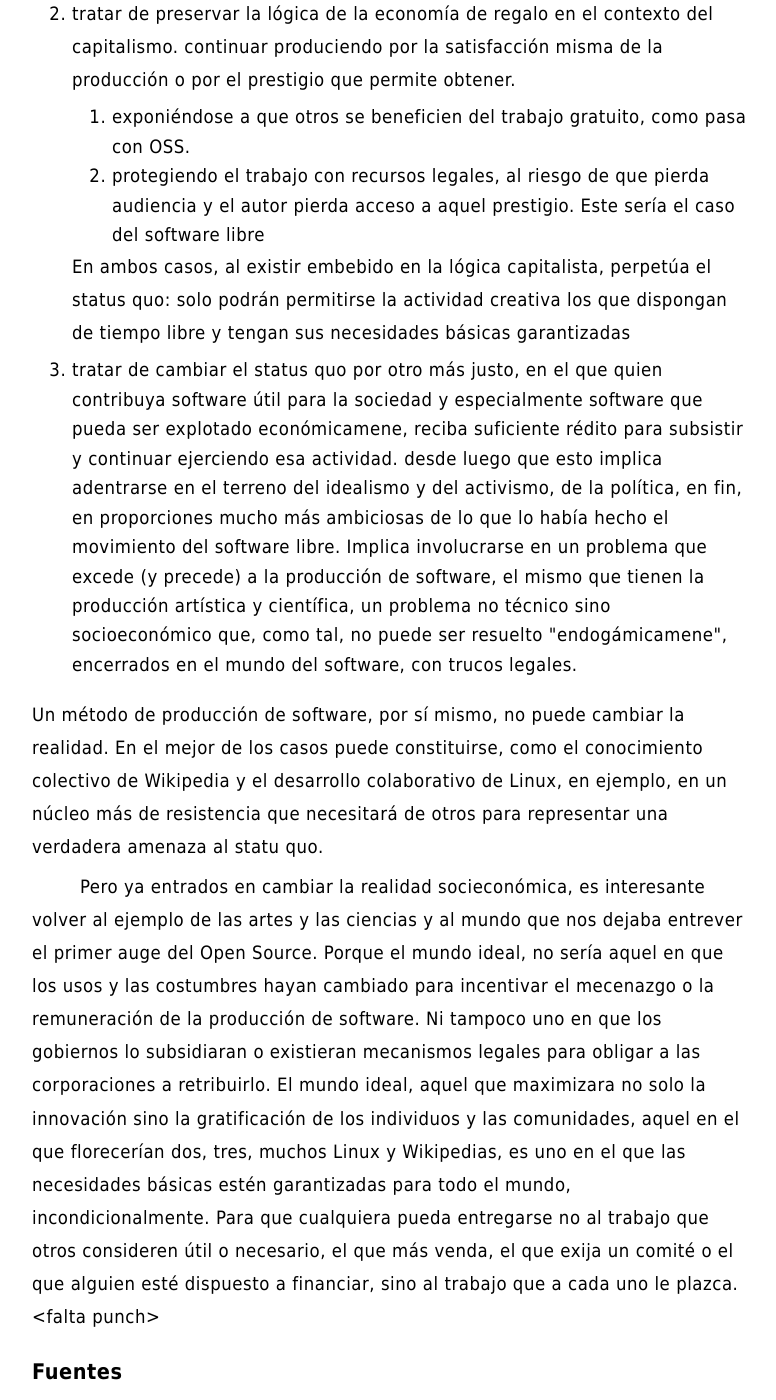
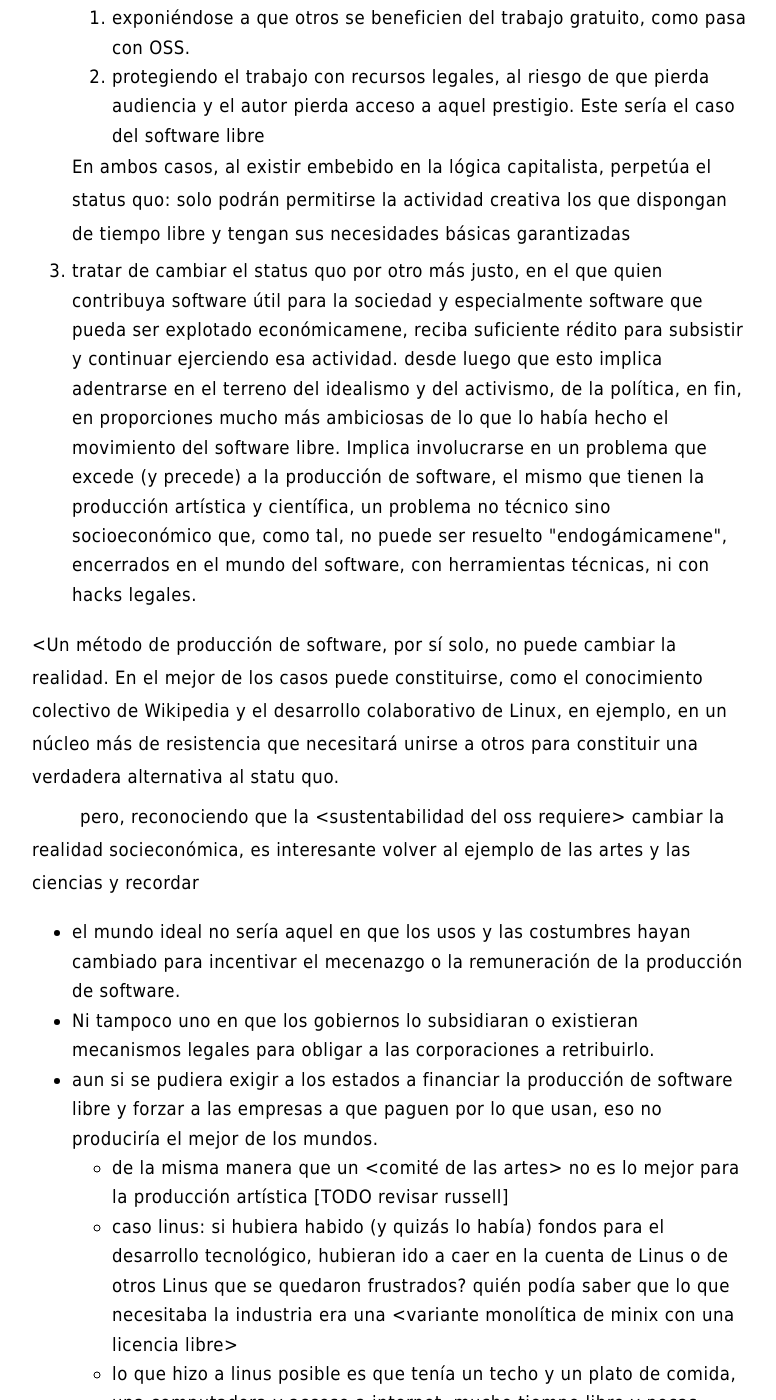
Before and after one commit to facundoolano/olano.dev, a Jekyll site: the page built from _posts/2023-11-05-derivas-del-bazar.html, in a window 1280 px wide and 1400 px high, scrolled down 8354 px. Shown: the whole window, without its empty margins (248-1024 px from the left). Built offline with Jekyll 4.4.1, drawn with Linux system fonts in a browser that asks for light colours; some of the changed text lies outside the part shown.

```diff
--- a/_posts/2023-11-05-derivas-del-bazar.html
+++ b/_posts/2023-11-05-derivas-del-bazar.html
@@ -7,11 +7,7 @@ image: assets/img/linus.jpg
 ---
 
 <p>
-Si pudiera salvar dos cosas del fuego de internet, serían Linux y Wikipedia. Linux y Wikipedia me parecen los mayores logros recientes de la humanidad, por razones mejor expresadas en las <i>Leyes de Linus</i>.
-</p>
-
-<p>
-La primera Ley de Linus fue formulada por Eric Raymond en su ensayo <i>The Cathedral and the Bazaar</i>:
+Si pudiera salvar dos cosas del fuego de internet, serían Linux y Wikipedia. Linux y Wikipedia me parecen los mayores logros recientes de la humanidad, por razones mejor expresadas en las dos <i>Leyes de Linus</i>. La primera fue formulada por Eric Raymond en su ensayo <i>The Cathedral and the Bazaar</i>:
 </p>
 
 <blockquote>
@@ -31,16 +27,20 @@ Given enough eyeballs, all bugs are shallow.
 </blockquote>
 
 <p>
-Aunque se refiera explcíticamente al debugging, la ley habla de todo el proceso de desarrollo: el modelo aparentemente caótico del open source, semejante al tumulto del bazar, no solo puede producir software funcional sino que de hecho produce <i>mejor</i> software que el modelo de la ceremoniosa catedral. Prueba de esto es que, después de Linux y Wikipedia, a nadie se le ocurriría pagar por una licencia de Encarta o deployar un servidor con Windows.
+Aunque se refiera explícitamente al debugging, está hablando de todo el proceso de desarrollo: el modelo aparentemente caótico del open source, semejante al tumulto de un bazar, no solo puede producir software funcional sino que de hecho produce <i>mejor</i> software que la ceremoniosa catedral del software privado. Prueba de esto es que, después de Linux y Wikipedia, a nadie se le ocurriría pagar por una licencia de Encarta o deployar un servidor con Windows.
 </p>
 
 <p>
-El propio Torvalds explica la segunda ley de Linus en el prólogo del libro <i>The Hacker Ethic,</i> de Pekka Himanen:
+Es el propio Torvalds quien expone su segunda ley en el prólogo del libro <i>The Hacker Ethic,</i> de Pekka Himanen:
 </p>
 
 <blockquote>
 <p>
-Linus’s Law says that all of our motivations fall into three basic categories. The categories, in order, are “survival”, “social life”, and “entertainment”. Entertainment may sound like a strange choice, but I mean by entertainment more than just playing games on your Nintendo. It’s chess. It’s painting. It’s the mental gymnastics involved in trying to explain the universe. Einstein wasn’t motivated by survival when he was thinking about physics. Nor was it probably very social. It was entertainment to him. Entertainment is something intrinsically interesting and challenging.
+Linus’s Law says that all of our motivations fall into three basic categories. The categories, in order, are “survival”, “social life”, and “entertainment”.
+</p>
+
+<p>
+Entertainment may sound like a strange choice, but I mean by entertainment more than just playing games on your Nintendo. It’s chess. It’s painting. It’s the mental gymnastics involved in trying to explain the universe. Einstein wasn’t motivated by survival when he was thinking about physics. Nor was it probably very social. It was entertainment to him. Entertainment is something intrinsically interesting and challenging.
 </p>
 
 <p>
@@ -49,11 +49,11 @@ A “hacker” is a person who has gone past using his computer for survival to
 </blockquote>
 
 <p>
-Torvalds dice lo que sabe cualquier programador, pero también cualquier investigador, cualquier docente o artista<sup><a id="fnr.1" class="footref" href="#fn.1">1</a></sup>: satisfechas las necesidades básicas (la supervivencia), los trabajadores creativos buscan realizar su vocación antes que maximizar sus ganancias. (Desde ya, esta elección la tienen solo los privilegiados que disponen de seguridad económica y tiempo libre, un detalle al que voy a volver más adelante).
+Torvalds dice lo que saben muchos programadores, pero también muchos investigadores, docentes y artistas<sup><a id="fnr.1" class="footref" href="#fn.1">1</a></sup>: satisfechas las necesidades básicas (la supervivencia), el trabajo creativo puede ser un fin en sí mismo, una motivación mucho más fuerte que la ganancia económica.
 </p>
 
 <p>
-El "entretenimiento" del que habla Torvalds explica por qué hay programadores que trabajan en proyectos de su interés sin pretensiones de ganancia económica. La "vida social" explica su motivación para compartir ese trabajo, para formar comunidades y colaborar también en  tareas menos interesantes, como el debugging o la documentación. Tanto Raymond como Himanen sostienen que ese trabajo es gratificado con prestigio y el reconocimiento de los pares. Aplicando un poco de antropología inchequeable proponen que, en contextos de abundancia<sup><a id="fnr.2" class="footref" href="#fn.2">2</a></sup>, en lugar de una economía de mercado las comunidades se inclinan hacia una "cultura del regalo", en la que el estatus social deriva no de lo que se posee si no de lo que se entrega a los demás.
+El "entretenimiento" del que habla Torvalds explica por qué hay programadores trabajando gratis en su tiempo libre. La "vida social" explica por qué comparten el fruto de ese trabajo, por qué forman comunidades y colaboran en tareas menos interesantes, como el debugging o la documentación. Tanto Raymond como Himanen sostienen que la gratificación que reciben los hackers por su tarea es el prestigio y el reconocimiento de sus pares. Aplicando un poco de antropología inchequeable proponen que, en contextos de abundancia<sup><a id="fnr.2" class="footref" href="#fn.2">2</a></sup>, en lugar de una economía de mercado las comunidades se inclinan hacia una "cultura del regalo", en la que el estatus social deriva no de lo que se posee si no de lo que se entrega a los demás.
 </p>
 
 <p>
@@ -93,7 +93,7 @@ Lo anterior sugiere que ya no habrá más Wikipedias, pero ¿qué pasa con el so
 </p>
 
 <ul class="org-ul">
-<li>&lt;lejos del Microsoft noventoso,
+<li>&lt;lejos de la mezquindad noventosa de Microsoft,
 los principales beneficiarios del open source son las big tech que montan sus productos alrededor del software "regalado" (en una absoluta desproporción con la financiación que hagan de su desarrollo y el software que las propias corporaciones provean a la facultad &#x2013;strategic openness&#x2014;)</li>
 <li>que a su vez tienen los recursos para esquivar las zonas grises legales reimplementando las partes que no pueden usar directamente</li>
 <li>la cantidad promedio de mantenedores de un proyecto open source es 1. la producción de software open source pasó de ser un motivo de entretenimiento a una forma de autopromoción, una presión externa de crear un portfolio público con el que volverse más competitivo en el mercado laboral. (ya no hay bazaares, ahora hay kiosquitos).</li>
@@ -154,7 +154,6 @@ los principales beneficiarios del open source son las big tech que montan sus pr
 </ul></li>
 </ul></li>
 </ul>
-
 
 <div class="org-center">
 <p>
@@ -179,15 +178,29 @@ tratar de preservar la lógica de la economía de regalo en el contexto del capi
 <p>
 En ambos casos, al existir embebido en la lógica capitalista, perpetúa el status quo: solo podrán permitirse la actividad creativa los que dispongan de tiempo libre y tengan sus necesidades básicas garantizadas
 </p></li>
-<li>tratar de cambiar el status quo por otro más justo, en el que quien contribuya software útil para la sociedad y especialmente software que pueda ser explotado económicamene, reciba suficiente rédito para subsistir y continuar ejerciendo esa actividad. desde luego que esto implica adentrarse en el terreno del idealismo y del activismo, de la política, en fin, en proporciones mucho más ambiciosas de lo que lo había hecho el movimiento del software libre. Implica involucrarse en un problema que excede (y precede) a la producción de software, el mismo que tienen la producción artística y científica, un problema no técnico sino socioeconómico que, como tal, no puede ser resuelto "endogámicamene", encerrados en el mundo del software, con trucos legales.</li>
+<li>tratar de cambiar el status quo por otro más justo, en el que quien contribuya software útil para la sociedad y especialmente software que pueda ser explotado económicamene, reciba suficiente rédito para subsistir y continuar ejerciendo esa actividad. desde luego que esto implica adentrarse en el terreno del idealismo y del activismo, de la política, en fin, en proporciones mucho más ambiciosas de lo que lo había hecho el movimiento del software libre. Implica involucrarse en un problema que excede (y precede) a la producción de software, el mismo que tienen la producción artística y científica, un problema no técnico sino socioeconómico que, como tal, no puede ser resuelto "endogámicamene", encerrados en el mundo del software, con herramientas técnicas, ni con hacks legales.</li>
 </ol>
 
 <p>
-Un método de producción de software, por sí mismo, no puede cambiar la realidad. En el mejor de los casos puede constituirse, como el conocimiento colectivo de Wikipedia y el desarrollo colaborativo de Linux, en ejemplo, en un núcleo más de resistencia que necesitará de otros para representar una verdadera amenaza al statu quo.
+&lt;Un método de producción de software, por sí solo, no puede cambiar la realidad. En el mejor de los casos puede constituirse, como el conocimiento colectivo de Wikipedia y el desarrollo colaborativo de Linux, en ejemplo, en un núcleo más de resistencia que necesitará unirse a otros para constituir una verdadera alternativa al statu quo.
 </p>
 
 <p>
-Pero ya entrados en cambiar la realidad socieconómica, es interesante volver al ejemplo de las artes y las ciencias y al mundo que nos dejaba entrever el primer auge del Open Source. Porque el mundo ideal, no sería aquel en que los usos y las costumbres hayan cambiado para incentivar el mecenazgo o la remuneración de la producción de software. Ni tampoco uno en que los gobiernos lo subsidiaran o existieran mecanismos legales para obligar a las corporaciones a retribuirlo. El mundo ideal, aquel que maximizara no solo la innovación sino la gratificación de los individuos y las comunidades, aquel en el que florecerían dos, tres, muchos Linux y Wikipedias, es uno en el que las necesidades básicas estén garantizadas para todo el mundo, incondicionalmente. Para que cualquiera pueda entregarse no al trabajo que otros consideren útil o necesario, el que más venda, el que exija un comité o el que alguien esté dispuesto a financiar, sino al trabajo que a cada uno le plazca. &lt;falta punch&gt;
+pero, reconociendo que la &lt;sustentabilidad del oss requiere&gt; cambiar la realidad socieconómica, es interesante volver al ejemplo de las artes y las ciencias y recordar
+</p>
+<ul class="org-ul">
+<li>el mundo ideal no sería aquel en que los usos y las costumbres hayan cambiado para incentivar el mecenazgo o la remuneración de la producción de software.</li>
+<li>Ni tampoco uno en que los gobiernos lo subsidiaran o existieran mecanismos legales para obligar a las corporaciones a retribuirlo.</li>
+<li>aun si se pudiera exigir a los estados a financiar la producción de software libre y forzar a las empresas a que paguen por lo que usan, eso no produciría el mejor de los mundos.
+<ul class="org-ul">
+<li>de la misma manera que un &lt;comité de las artes&gt; no es lo mejor para la producción artística [TODO revisar russell]</li>
+<li>caso linus: si hubiera habido (y quizás lo había) fondos para el desarrollo tecnológico, hubieran ido a caer en la cuenta de Linus o de otros Linus que se quedaron frustrados? quién podía saber que lo que necesitaba la industria era una &lt;variante monolítica de minix con una licencia libre&gt;</li>
+<li>lo que hizo a linus posible es que tenía un techo y un plato de comida, una computadora y acceso a internet, mucho tiempo libre y pocas obligaciones familiares.</li>
+</ul></li>
+</ul>
+
+<p>
+El mundo ideal, aquel que maximizara no solo la innovación sino la gratificación de los individuos y las comunidades, aquel en el que florecerían dos, tres, muchos Linux y Wikipedias, es uno en el que las necesidades básicas estén garantizadas para todo el mundo, incondicionalmente. Para que cualquiera pueda entregarse no al trabajo que otros consideren útil o necesario, el que más venda, el que exija un comité o el que alguien esté dispuesto a financiar, sino al trabajo que a cada uno le plazca.
 </p>
 
 <div id="outline-container-org5ccd32e" class="outline-3">
@@ -217,6 +230,10 @@ Pero ya entrados en cambiar la realidad socieconómica, es interesante volver al
 <div id="outline-container-org5c053c6" class="outline-2">
 <h2 id="org5c053c6">Notas sueltas</h2>
 <div class="outline-text-2" id="text-org5c053c6">
+<p>
+(Desde ya, esta elección la tienen solo los privilegiados que disponen de seguridad económica y tiempo libre, un detalle al que voy a volver más adelante).
+</p>
+
 <ul class="org-ul">
 <li>aquel prestigio intangible que motorizaba el ciclo virtuoso del open source y de wikipedia, se comoditizó en la forma seguidores, reproducciones y likes &lt;que se pueden convertir a dólares.&gt;</li>
 </ul>
```
Also changed, not shown: other parts of _posts/2023-11-05-derivas-del-bazar.html (+2 -2 lines), org/_posts/2023-11-05-derivas-del-bazar.org (+23 -16 lines).
